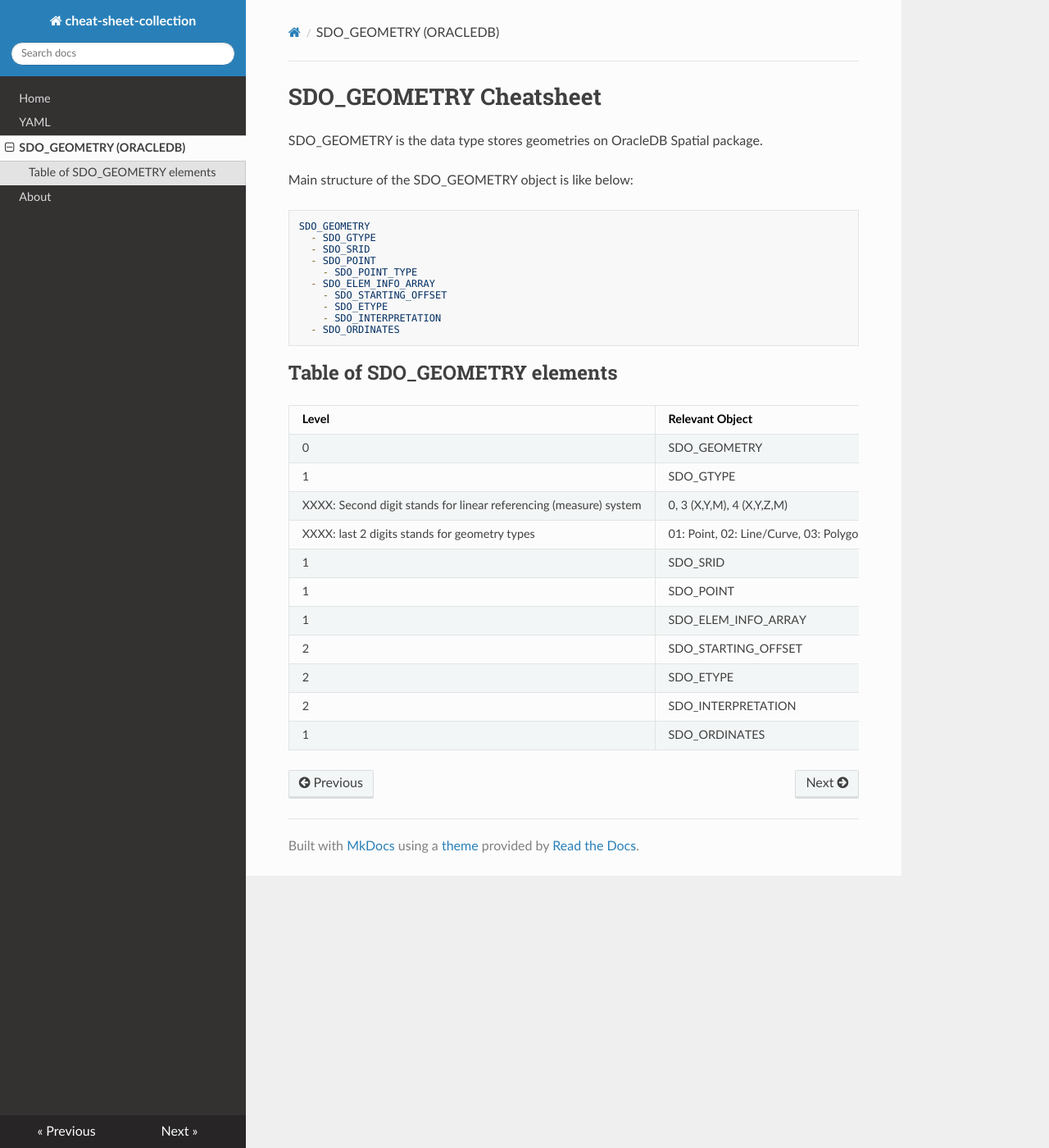
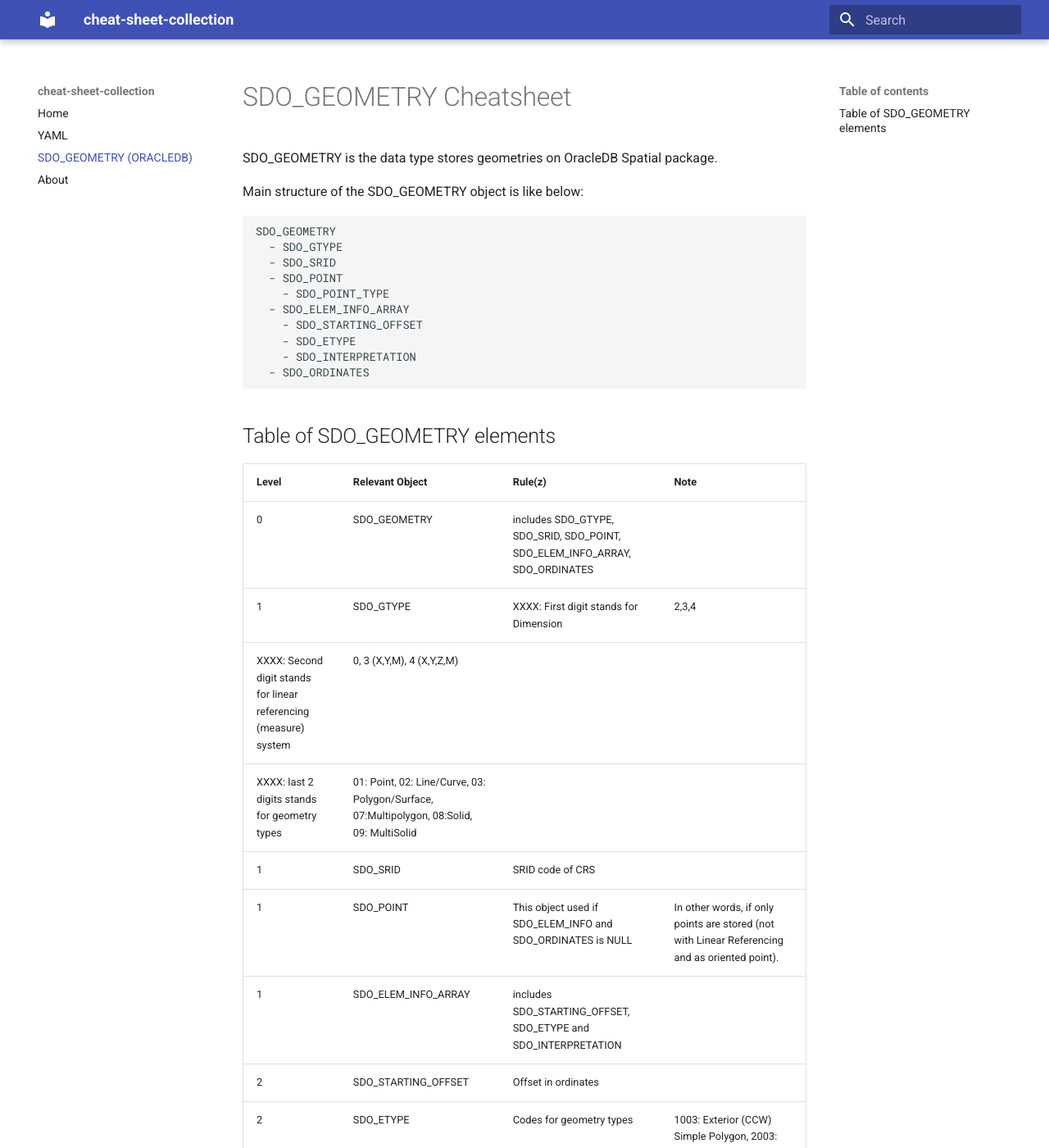
Before and after one commit to muratkendir/cheat-sheet-collection, an MkDocs documentation site: the page built from docs/oracledb/sdo_geometry.md, in a window 1280 px wide and 1400 px high. Shown: the whole window at 82% size. Built offline with MkDocs 1.6.1 and Material for MkDocs 9.7.7, drawn with Linux system fonts in a browser that asks for light colours; nearby versions of some CDN libraries; some of the changed text lies outside the part shown.

Commit message:
theme changed

```diff
--- a/docs/oracledb/sdo_geometry.md
+++ b/docs/oracledb/sdo_geometry.md
@@ -31,3 +31,80 @@
  2 | SDO_ETYPE | Codes for geometry types | 1003: Exterior (CCW) Simple Polygon, 2003: Interior (CW) Simple Polygon, 1005: Exterior Compound Polygon (w ring), 2005: Interior Compound Polygon (w ring), 1006: Exterior Surface (contains at least 1 polygon), 2006: Interior Surface, 1007: Solid
  2 | SDO_INTERPRETATION | If the geometry is compound than it specifies how many triplets are part of the geometry. |
  1 | SDO_ORDINATES | lists and represents the order of the ordinates | X, Y, Z, M
+
+ {{< rawhtml >}}
+ <div class="divTable">
+    <div class="row">
+        <div class="cell">Level</div>
+        <div class="cell">Relevant Object</div>
+        <div class="cell">Rule(z)</div>
+        <div class="cell">Note</div>
+    </div>
+    <div class="row">
+        <div class="cell">0</div>
+        <div class="cell">SDO_GEOMETRY</div>
+        <div class="cell">includes SDO_GTYPE, SDO_SRID, SDO_POINT, SDO_ELEM_INFO_ARRAY, SDO_ORDINATES</div>
+        <div class="cell"></div>
+    </div>
+    <div class="row">
+        <div class="cell">1</div>
+        <div class="cell">SDO_GTYPE</div>
+        <div class="cell">XXXX: First digit stands for Dimension</div>
+        <div class="cell">2,3,4</div>
+    </div>
+    <div class="row">
+        <div class="cell">XXXX: Second digit stands for linear referencing (measure) system</div>
+        <div class="cell">0, 3 (X,Y,M), 4 (X,Y,Z,M)</div>
+        <div class="cell"></div>
+        <div class="cell"></div>
+    </div>
+    <div class="row">
+        <div class="cell">XXXX: last 2 digits stands for geometry types</div>
+        <div class="cell">01: Point, 02: Line/Curve, 03: Polygon/Surface, 07:Multipolygon, 08:Solid, 09: MultiSolid</div>
+        <div class="cell"></div>
+        <div class="cell"></div>
+    </div>
+    <div class="row">
+        <div class="cell">1</div>
+        <div class="cell">SDO_SRID</div>
+        <div class="cell">SRID code of CRS</div>
+        <div class="cell"></div>
+    </div>
+    <div class="row">
+        <div class="cell">1</div>
+        <div class="cell">SDO_POINT</div>
+        <div class="cell">This object used if SDO_ELEM_INFO and SDO_ORDINATES is NULL</div>
+        <div class="cell">In other words, if only points are stored (not with Linear Referencing and as oriented point).</div>
+    </div>
+    <div class="row">
+        <div class="cell">1</div>
+        <div class="cell">SDO_ELEM_INFO_ARRAY</div>
+        <div class="cell">includes SDO_STARTING_OFFSET, SDO_ETYPE and SDO_INTERPRETATION</div>
+        <div class="cell"></div>
+    </div>
+    <div class="row">
+        <div class="cell">2</div>
+        <div class="cell">SDO_STARTING_OFFSET</div>
+        <div class="cell">Offset in ordinates</div>
+        <div class="cell"></div>
+    </div>
+    <div class="row">
+        <div class="cell">2</div>
+        <div class="cell">SDO_ETYPE</div>
+        <div class="cell">Codes for geometry types</div>
+        <div class="cell">1003: Exterior (CCW) Simple Polygon, 2003: Interior (CW) Simple Polygon, 1005: Exterior Compound Polygon (w ring), 2005: Interior Compound Polygon (w ring), 1006: Exterior Surface (contains at least 1 polygon), 2006: Interior Surface, 1007: Solid</div>
+    </div>
+    <div class="row">
+        <div class="cell">2</div>
+        <div class="cell">SDO_INTERPRETATION</div>
+        <div class="cell">If the geometry is compound than it specifies how many triplets are part of the geometry.</div>
+        <div class="cell"></div>
+    </div>
+    <div class="row">
+        <div class="cell">1</div>
+        <div class="cell">SDO_ORDINATES</div>
+        <div class="cell">lists and represents the order of the ordinates</div>
+        <div class="cell">X, Y, Z, M</div>
+    </div>
+</div>
+ {{< /rawhtml >}}
--- a/mkdocs.yml
+++ b/mkdocs.yml
@@ -4,4 +4,12 @@
   - YAML: yaml/yaml-main.md
   - "SDO_GEOMETRY (ORACLEDB)": oracledb/sdo_geometry.md
   - About: about.md
-theme: readthedocs
+theme:
+    name: material
+markdown_extensions:
+  - pymdownx.critic
+  - pymdownx.caret
+  - pymdownx.keys
+  - pymdownx.mark
+  - pymdownx.tilde
+  - attr_list
```
Also changed, not shown: site/404.html, site/about/index.html, site/index.html, site/search.html, site/search/search_index.json, site/sitemap.xml, 1 other file.
